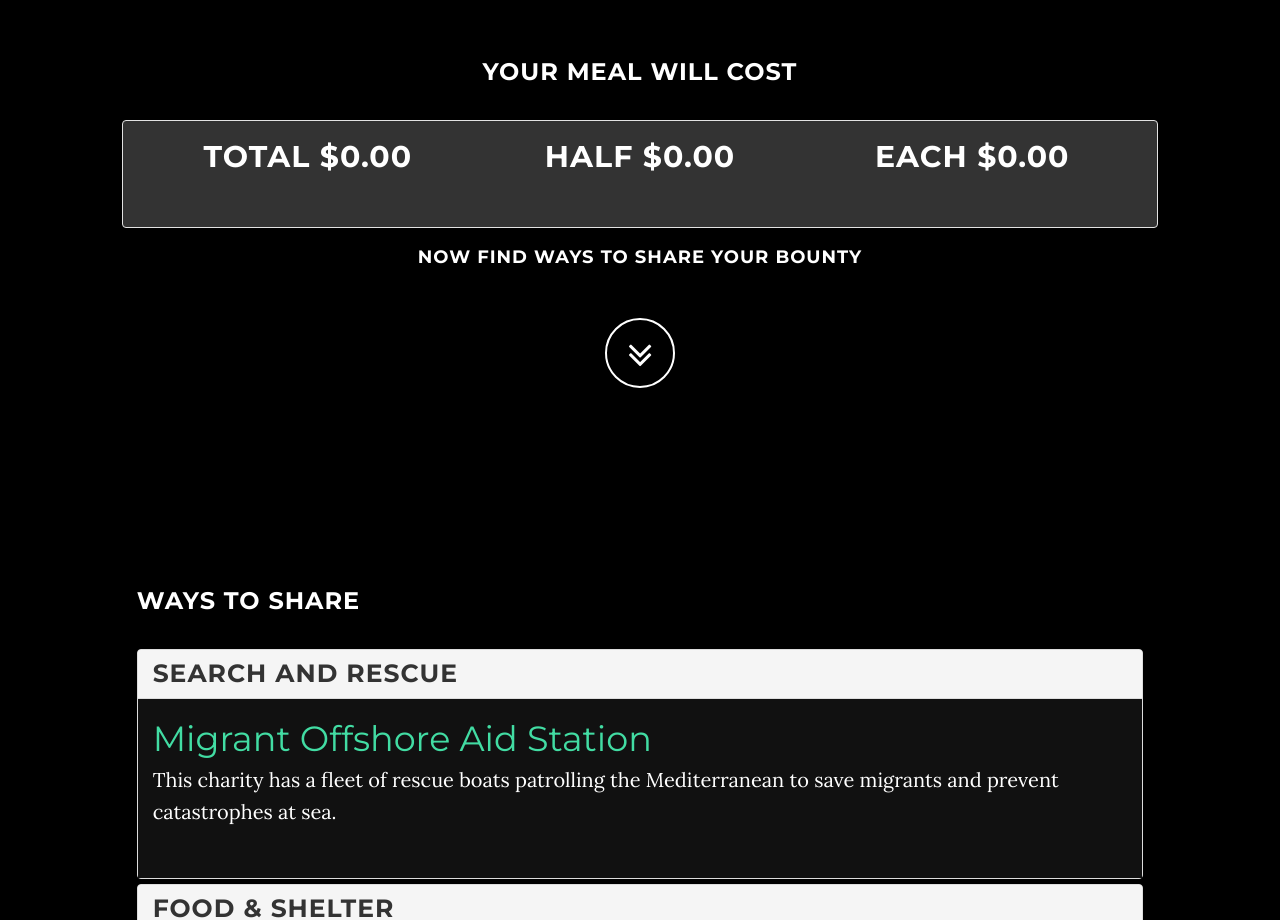
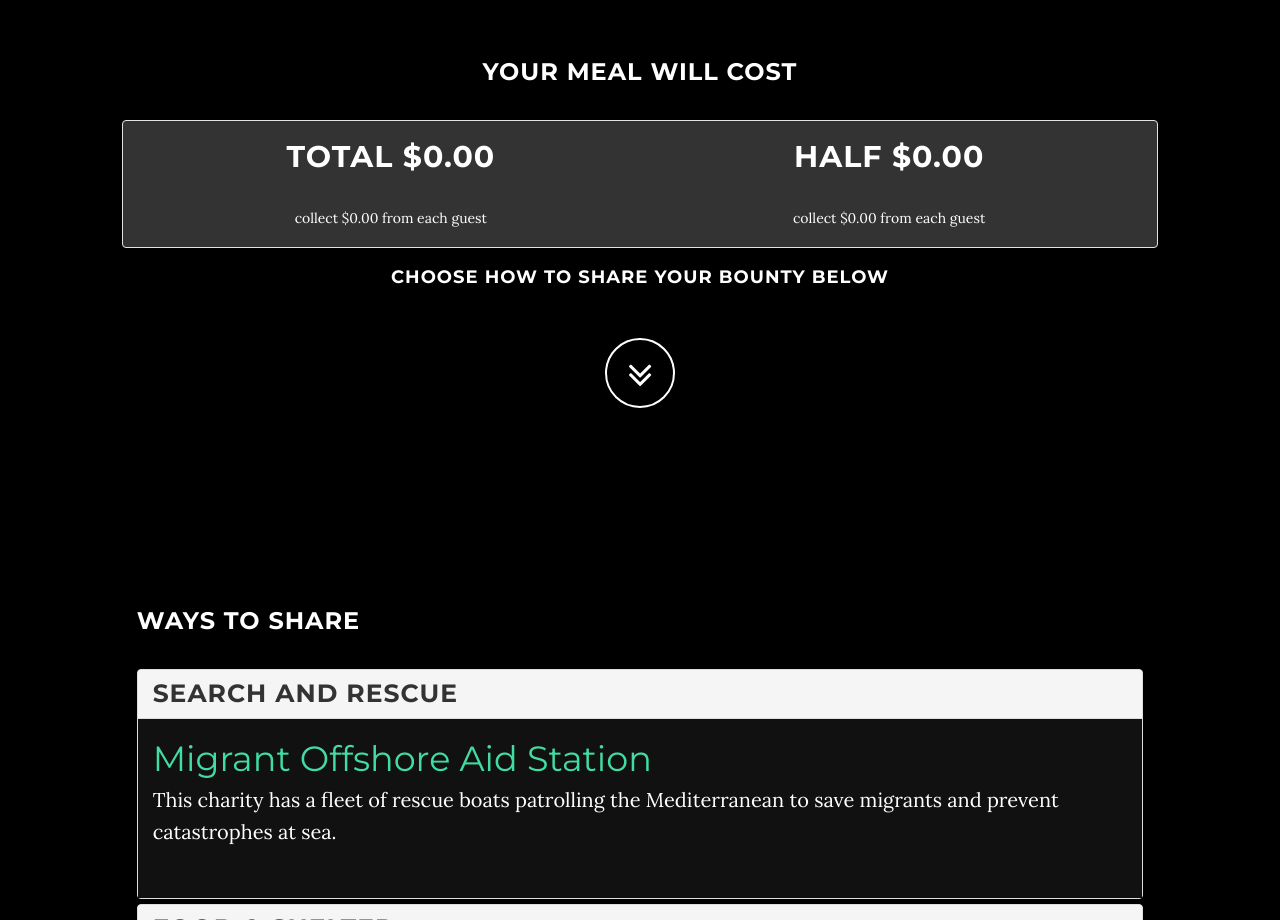
Before and after one commit to PaulAboutIt/forsyria, a website: page index.html in a window 1280 px wide. Shown: the part 2680-3600 px from the top of the page. Drawn offline with nearby package versions, Linux system fonts and the light colour scheme; some packages are replaced by stand-ins of ours.

Commit message:
clearer sharing

```diff
--- a/index.html
+++ b/index.html
@@ -256,13 +256,17 @@
     <section id="total-section" class="content-section  text-center col-sm-10 col-sm-offset-1">
         <h3>Your meal will cost</h3>
         <div class="col-sm-12 well well-large">
-            <h2 class="col-sm-4">Total $<span id="total"></span>.00</h2>
-
-            <h2 class="col-sm-4">Half $<span id="half"></span>.00</h2>
-            <h2 class="col-sm-4">Each $<span id="each"></span>.00</h2>
+            <div class="col-sm-6">
+                <h2>Total $<span id="total"></span>.00</h2>
+                <span>collect $<span id="each"></span>.00 from each guest</span>
+            </div>
+            <div class="col-sm-6">
+                <h2>Half $<span id="half"></span>.00</h2>
+                <span>collect $<span id="each-half"></span>.00 from each guest</span>
+            </div>
         </div>
         <p></p>
-        <h4>Now find ways to share your bounty</h4>
+        <h4>Choose how to share your bounty below</h4>
         <a href="#share" class="btn btn-circle page-scroll">
             <i class="fa fa-angle-double-down animated"></i>
         </a>
@@ -351,17 +355,21 @@
             var total = 0
             var half = total / 2;
             var each = 0;
+            var eachHalf = 0;
             $('#total').text(total);
             $('#half').text(half);
             $('#each').text(each);
+            $('#each-half').text(eachHalf);
             $('#guests').on('change', function () {
                 guests = $('#guests').val();
                 total = parseInt(dishTotal * guests);
                 half = parseInt(total / 2);
                 each = parseInt(total / guests);
+                eachHalf = parseInt(half / guests);
                 $('#total').text(total);
                 $('#half').text(half);
                 $('#each').text(each);
+                $('#each-half').text(eachHalf);
             })
             $('#your-meal div label').on('click', function (val) {
                 if ($.inArray('active', val.currentTarget.classList) == -1) {
@@ -373,9 +381,11 @@
                 total = parseInt(dishTotal * guests);
                 half = parseInt(total / 2);
                 each = parseInt(total / guests);
+                eachHalf = parseInt(half / guests);
                 $('#total').text(total);
                 $('#half').text(half);
                 $('#each').text(each);
+                $('#each-half').text(eachHalf);
 
             })
         });
```
